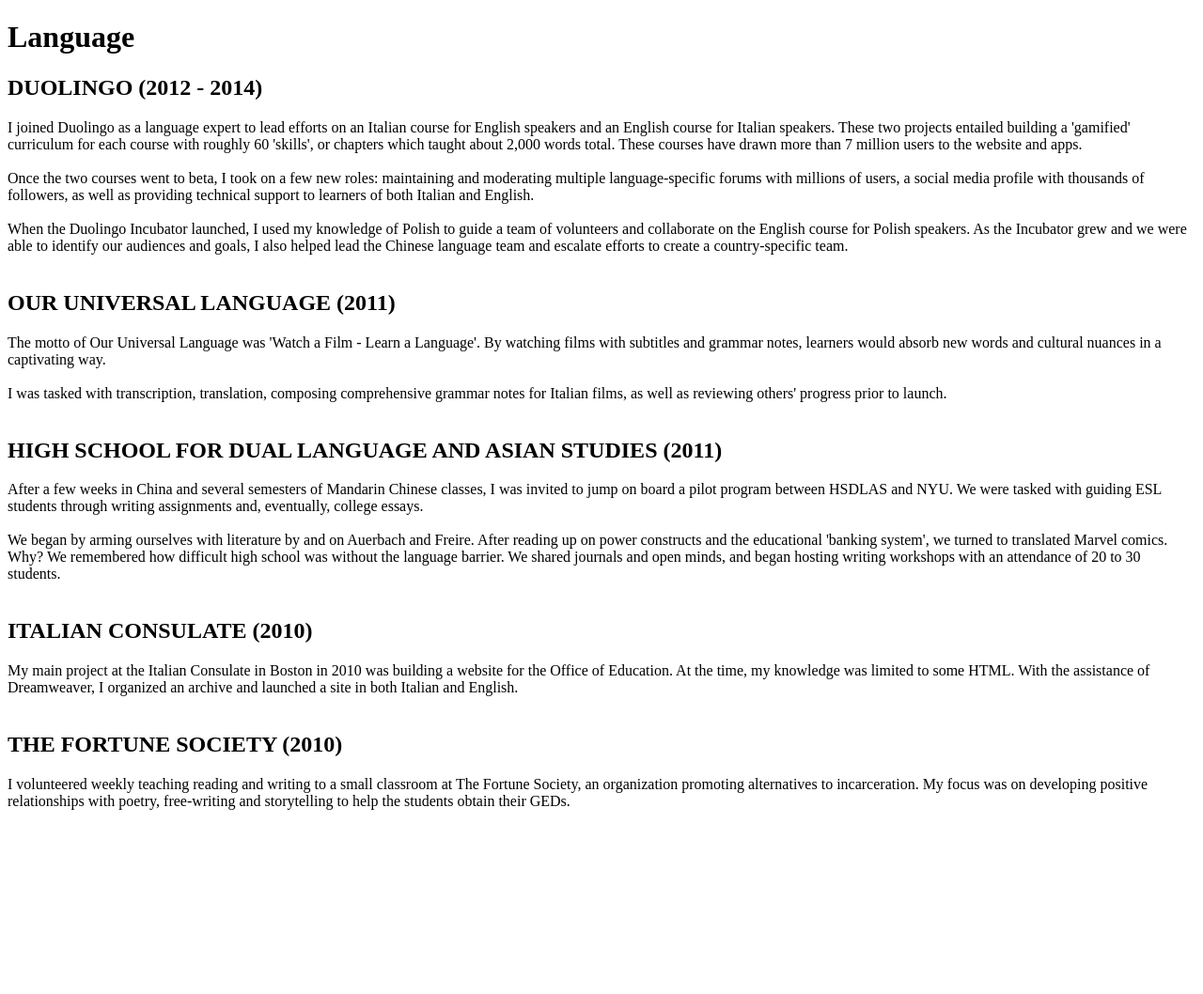
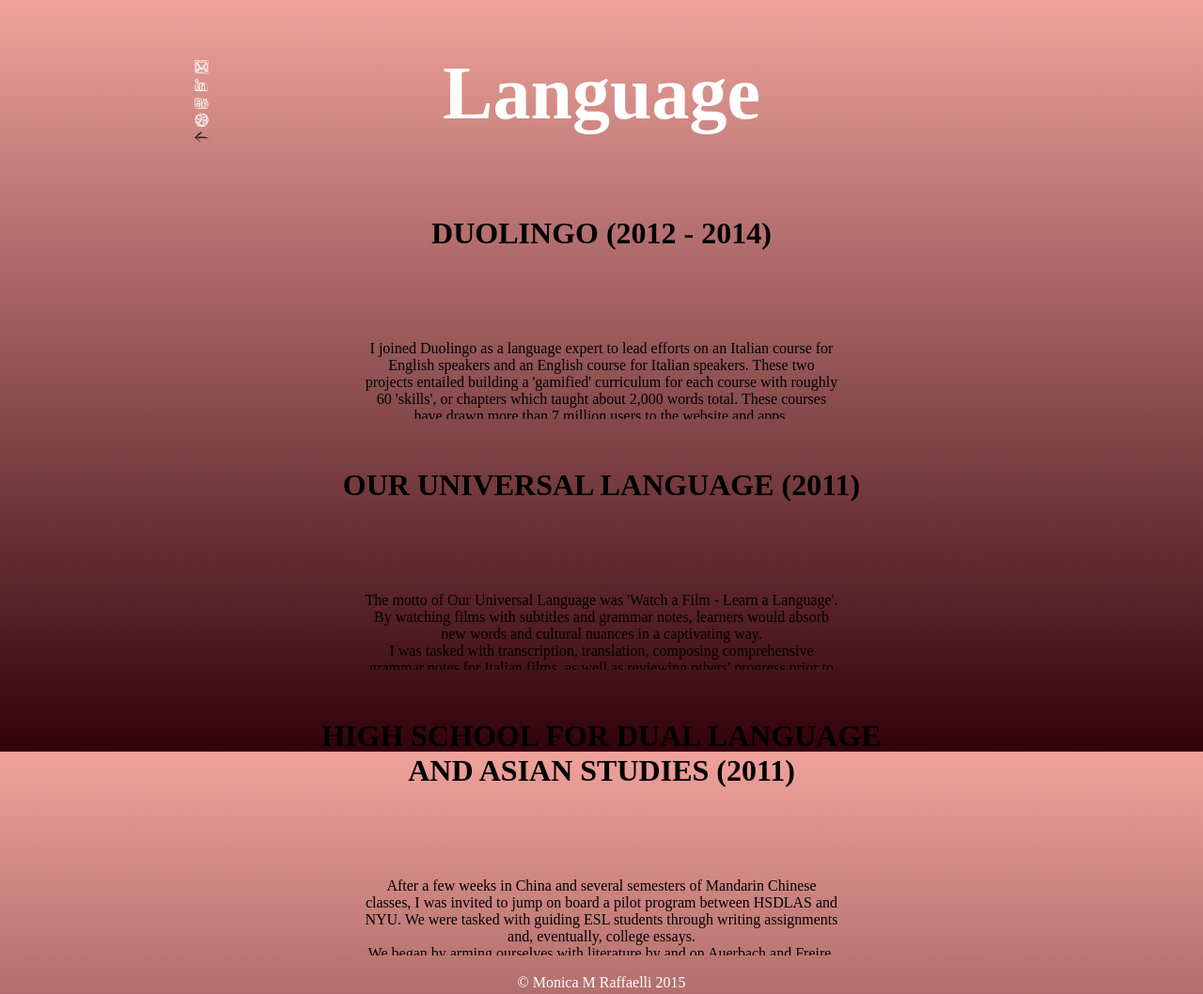
Before and after one commit to itsmonicker/DM-GY-6193_web_studio, a plain HTML site: page language/index.html in a window 1280 px wide. Shown: the whole page at 94% size. Before the commit the page ends 878 px from the top, so only its background shows below. Drawn offline with Linux system fonts and the light colour scheme; a web font is replaced by a local one.

Commit message:
more css

```diff
--- a/language/index.html
+++ b/language/index.html
@@ -2,42 +2,42 @@
 <html>
     <head>
         <title>Language</title>
+        <link rel="stylesheet" type="text/css" href="../stylesheet.css">
+        <link href='http://fonts.googleapis.com/css?family=Bitter:400,400italic,700|IM+Fell+English:400,400italic|Fredericka+the+Great|Ovo' rel='stylesheet' type='text/css'>
+        <!--responsive<meta name="viewport" content="width-device-width", initial-scale=1.0></meta>-->
     </head>
 
     <body>
         <h1>Language</h1>
 
-        <h2>DUOLINGO (2012 - 2014)</h2>
-I joined Duolingo as a language expert to lead efforts on an Italian course for English speakers and an English course for Italian speakers. These two projects entailed building a 'gamified' curriculum for each course with roughly 60 'skills', or chapters which taught about 2,000 words total. These courses have drawn more than 7 million users to the website and apps.
-<br>
+         <div align="center">
+        <div class="box2">
+        <h3>DUOLINGO (2012 - 2014)</h3>
+            <p class="grow">I joined Duolingo as a language expert to lead efforts on an Italian course for English speakers and an English course for Italian speakers. These two projects entailed building a 'gamified' curriculum for each course with roughly 60 'skills', or chapters which taught about 2,000 words total. These courses have drawn more than 7 million users to the website and apps.
 <br>
 Once the two courses went to beta, I took on a few new roles: maintaining and moderating multiple language-specific forums with millions of users, a social media profile with thousands of followers, as well as providing technical support to learners of both Italian and English.
 <br>
+                When the Duolingo Incubator launched, I used my knowledge of Polish to guide a team of volunteers and collaborate on the English course for Polish speakers. As the Incubator grew and we were able to identify our audiences and goals, I also helped lead the Chinese language team and escalate efforts to create a country-specific team.</p></div>
+
+ <div class="box2">
+        <h3>OUR UNIVERSAL LANGUAGE (2011)</h3>
+<p class="grow">The motto of Our Universal Language was 'Watch a Film - Learn a Language'.  By watching films with subtitles and grammar notes, learners would absorb new words and cultural nuances in a captivating way.
 <br>
-When the Duolingo Incubator launched, I used my knowledge of Polish to guide a team of volunteers and collaborate on the English course for Polish speakers. As the Incubator grew and we were able to identify our audiences and goals, I also helped lead the Chinese language team and escalate efforts to create a country-specific team.
+    I was tasked with transcription, translation, composing comprehensive grammar notes for Italian films, as well as reviewing others' progress prior to launch.</p></div>
+        <div class="box2" align="center">
+        <h3>HIGH SCHOOL FOR DUAL LANGUAGE AND ASIAN STUDIES (2011)</h3>
+<p class="grow">After a few weeks in China and several semesters of Mandarin Chinese classes, I was invited to jump on board a pilot program between HSDLAS and NYU. We were tasked with guiding ESL students through writing assignments and, eventually, college essays.
 <br>
-<br>
-    <h2>OUR UNIVERSAL LANGUAGE (2011)</h2>
-The motto of Our Universal Language was 'Watch a Film - Learn a Language'.  By watching films with subtitles and grammar notes, learners would absorb new words and cultural nuances in a captivating way.
-<br>
-<br>
-I was tasked with transcription, translation, composing comprehensive grammar notes for Italian films, as well as reviewing others' progress prior to launch.
-<br>
-<br>
-        <h2>HIGH SCHOOL FOR DUAL LANGUAGE AND ASIAN STUDIES (2011)</h2>
-After a few weeks in China and several semesters of Mandarin Chinese classes, I was invited to jump on board a pilot program between HSDLAS and NYU. We were tasked with guiding ESL students through writing assignments and, eventually, college essays.
-<br>
-<br>
-We began by arming ourselves with literature by and on Auerbach and Freire. After reading up on power constructs and the educational 'banking system', we turned to translated Marvel comics. Why? We remembered how difficult high school was without the language barrier. We shared journals and open minds, and began hosting writing workshops with an attendance of 20 to 30 students.
-<br>
-<br>
-        <h2>ITALIAN CONSULATE (2010)</h2>
-My main project at the Italian Consulate in Boston in 2010 was building a website for the Office of Education. At the time, my knowledge was limited to some HTML. With the assistance of Dreamweaver, I organized an archive and launched a site in both Italian and English.
-<br>
-<br>
-        <h2>THE FORTUNE SOCIETY (2010)</h2>
-I volunteered weekly teaching reading and writing to a small classroom at The Fortune Society, an organization promoting alternatives to incarceration. My focus was on developing positive relationships with poetry, free-writing and storytelling to help the students obtain their GEDs.</p>
+    We began by arming ourselves with literature by and on Auerbach and Freire. After reading up on power constructs and the educational 'banking system', we turned to translated Marvel comics. Why? We remembered how difficult high school was without the language barrier. We shared journals and open minds, and began hosting writing workshops with an attendance of 20 to 30 students.</p></div>
 
+    <div class="fixed">
+        <a href="mailto:m.m.raffaelli@gmail.com"><img src="../images/website_email.svg" height=5% width=5% alt="Email"></a><br>
+        <a href="https://www.linkedin.com/in/monicamraffaelli"><img src="../images/website_linkedin.svg" height=5% width=5% alt="LinkedIn"></a><br>
+        <a href="https://www.behance.net/itsmonicker"><img src="../images/website_behance.svg" alt="Behance" height=5% width=5%></a><br>
+        <a href="http://dribbble.com/itsmonicker"><img src="../images/website_dribbble.svg" height=5% width=5% alt="Dribbble"></a><br>
+        <a href="../home/index.html"><img src="../images/arrowback.svg" alt="Home" height=5% width=5%></a>
+        </div>
     </body>
+       <footer align="center">&copy; Monica M Raffaelli 2015</footer>
 
 </html>
--- a/stylesheet.css
+++ b/stylesheet.css
@@ -0,0 +1,100 @@
+body {
+    background: #efa29b; /* no CSS3 support */
+    background: -webkit-linear-gradient(#efa29b, #32020b); /* Safari 5.1 to 6.0 */
+    background: -moz-linear-gradient(#efa29b, #32020b); /* Firefox 3.6 to 15 */
+    background: linear-gradient(#efa29b, #32020b); /* Standard */
+    background-attachment: fixed;
+}
+
+h1 {
+    font-family: 'Fredericka the Great', 'Times New Roman';
+    font-size: 500%;
+    color: #ffffff;
+    text-align: center;
+}
+
+h3 {
+    font-family: 'Fredericka the Great', 'Times New Roman';
+    font-size: 200%;
+    color: #000000;
+    text-align: center;
+}
+
+h6 {
+    font-family: 'IM Fell English';
+    font-size: 100%;
+    color: #ffffff;
+}
+
+p {
+    font-family: 'IM Fell English';
+    font-size: 100%;
+    padding: 10%;
+    color: #000000;
+}
+
+a {
+    font-family: 'IM Fell English';
+    font-size: 100%;
+    color: #ffffff;
+}
+
+.fixed {
+  position: fixed;
+  top: 0;
+  left: 0;
+  padding: 5%;
+  background-color: none;
+}
+
+.box {
+  display: inline-block;
+  width: 20%;
+  height: 20%;
+}
+
+.box2 {
+  display: inline-block;
+  width: 50%;
+  height: 50%;
+}
+
+.grow {
+  height: 20px;
+  transition: height .5s;
+  -webkit-transition: height .5s;
+  overflow: hidden;
+}
+
+.grow:hover {
+  height: 100%;
+}
+
+footer {
+    font-family: 'IM Fell English';
+    font-size: 100%;
+    color: #ffffff;
+}
+
+///
+
+.boxHover    {  width:300px;
+           height:200px;
+           box-shadow:inset 1px 1px 40px 0 rgba(0,0,0,.45);
+          border-bottom:2px solid #fff;
+          border-right:2px solid #fff;
+          margin:5% auto 0 auto;
+          background:url(http://ianfarb.com/wp-content/uploads/2013/10/nicholas-hodag.jpg);
+  background-size:cover;
+border-radius:5px;
+overflow:hidden;}
+
+.overlay    {  background:rgba(0,0,0,.75);
+               text-align:center;
+               padding:45px 0 66px 0;
+               opacity:0;
+               -webkit-transition: opacity .25s ease;
+-moz-transition: opacity .25s ease;}
+
+.boxHover:hover #overlay {
+               opacity:1;}
```
Also changed, not shown: community/index.html (+26 -11 lines), design/index.html (+11 -1 lines), home/index.html (+22 -12 lines), thesis/index.html (+17 -3 lines), images/about1.svg (added), images/about1_copy.svg (added), images/about1_copy_hover.svg (added), images/about4.svg (added), images/about4hover.svg (added), images/arrowback.svg (added), images/website_behance.svg (added), images/website_dribbble.svg (added), images/website_email.svg (added), images/website_linebreak_black.svg (added), 2 more files, 2 other files.
